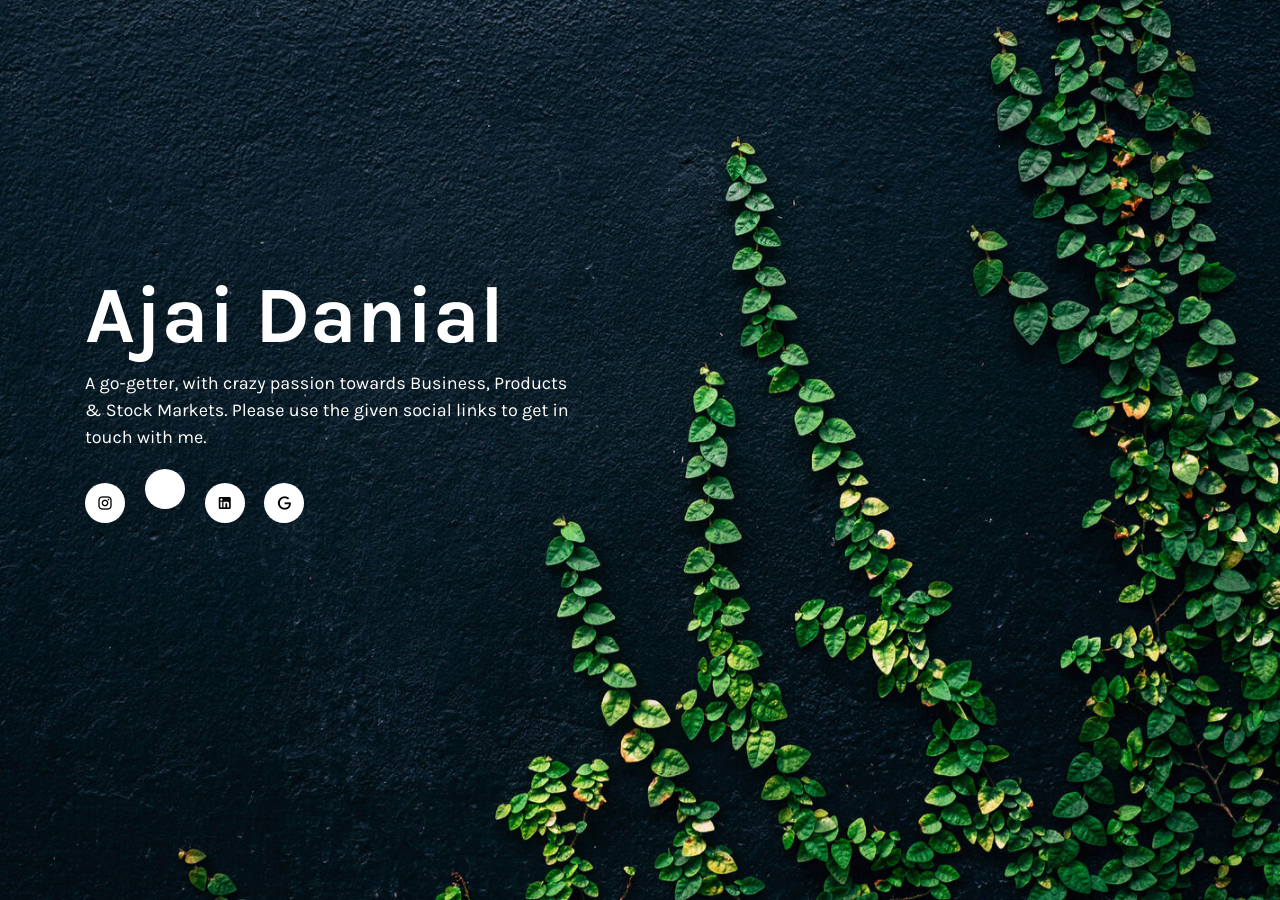
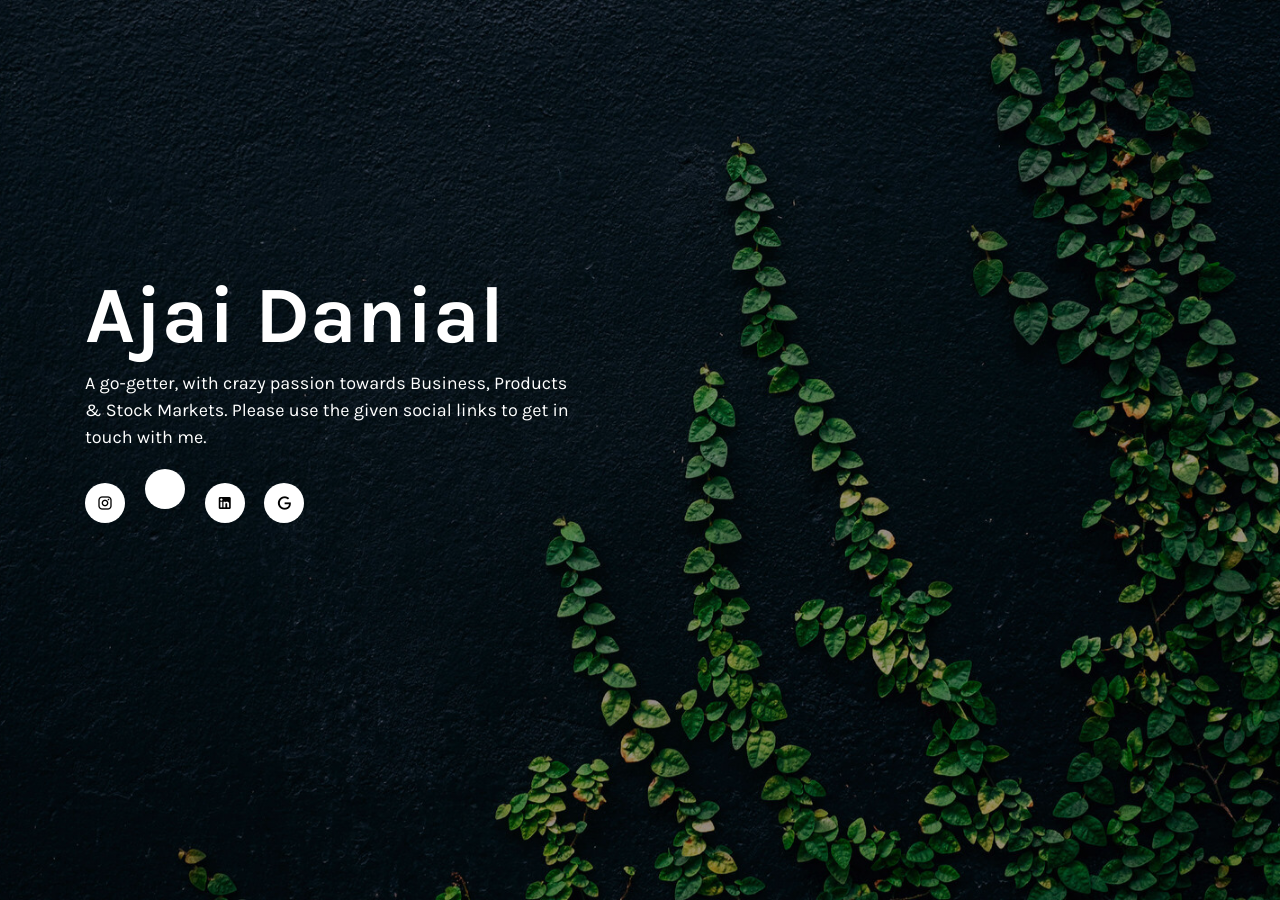
Before and after one commit to ajaidanial/ajaidanial.github.io, a Jekyll site: the page built from index.html, in a window 1280 px wide. Built offline with Jekyll 4.4.1, drawn with Linux system fonts in a browser that asks for light colours; nearby versions of some CDN libraries.

Commit message:
added the overlayt

```diff
--- a/assets/css/bd-coming-soon.css
+++ b/assets/css/bd-coming-soon.css
@@ -1,6 +1,6 @@
 body {
 	font-family: 'Karla', sans-serif;
-	background-image: url("../images/bg.jpg"), linear-gradient(45deg, rgba(0, 0, 0, 0.6), rgba(0, 0, 0, 0.6));
+	background-image: linear-gradient(45deg, rgba(0, 0, 0, 0.4), rgba(0, 0, 0, 0.4)), url("../images/bg.jpg");
 	background-size: cover;
 	background-repeat: no-repeat;
 	background-position: center;
```
